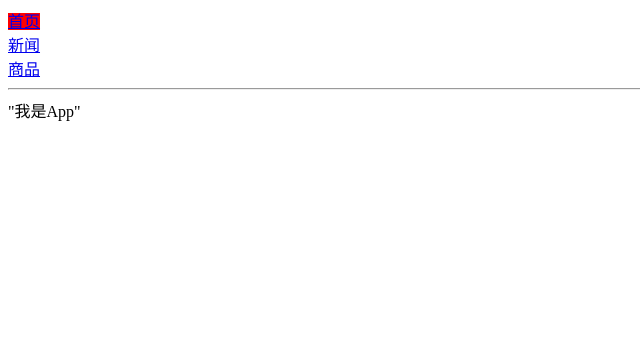
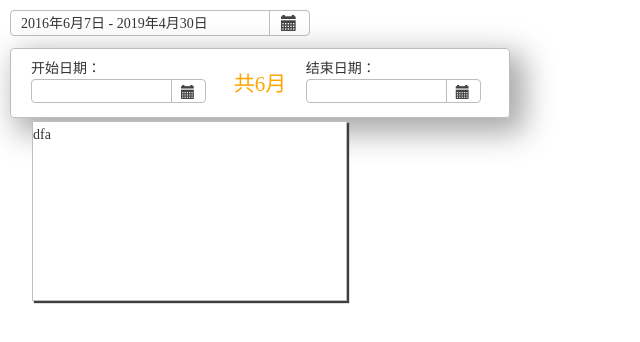
Before and after one commit to caoleyun/P2P-Lending-platform, a React app: page / in a window 1280 px wide. Shown: the top 342 px of the page, without its empty margins (0-640 px from the left). Built offline with nearby package versions, Linux system fonts and the light colour scheme.

Commit message:
日历组件初始化

```diff
--- a/config/webpack.config.js
+++ b/config/webpack.config.js
@@ -38,7 +38,7 @@ const shouldInlineRuntimeChunk = process.env.INLINE_RUNTIME_CHUNK !== 'false';
 const useTypeScript = fs.existsSync(paths.appTsConfig);
 
 // style files regexes
-const cssRegex = /\.css$/;
+const cssRegex = /\.(css|less)$/;
 const cssModuleRegex = /\.module\.css$/;
 const sassRegex = /\.(scss|sass)$/;
 const sassModuleRegex = /\.module\.(scss|sass)$/;
@@ -108,6 +108,9 @@ module.exports = function(webpackEnv) {
           sourceMap: isEnvProduction && shouldUseSourceMap,
         },
       },
+      {
+        loader: require.resolve('less-loader') // compiles Less to CSS
+      }
     ].filter(Boolean);
     if (preProcessor) {
       loaders.push({
--- a/package.json
+++ b/package.json
@@ -12,6 +12,7 @@
     "babel-loader": "8.0.5",
     "babel-plugin-named-asset-import": "^0.3.2",
     "babel-preset-react-app": "^8.0.0",
+    "bootstrap": "^3.4.1",
     "case-sensitive-paths-webpack-plugin": "2.2.0",
     "css-loader": "2.1.1",
     "dotenv": "6.2.0",
@@ -34,6 +35,7 @@
     "jest-environment-jsdom-fourteen": "0.1.0",
     "jest-resolve": "24.7.1",
     "jest-watch-typeahead": "0.3.0",
+    "jquery": "^3.4.0",
     "mini-css-extract-plugin": "0.5.0",
     "optimize-css-assets-webpack-plugin": "5.0.1",
     "pnp-webpack-plugin": "1.2.1",
@@ -130,5 +132,9 @@
     "presets": [
       "react-app"
     ]
+  },
+  "devDependencies": {
+    "less": "^3.9.0",
+    "less-loader": "^5.0.0"
   }
 }
--- a/public/index.html
+++ b/public/index.html
@@ -4,7 +4,7 @@
     <meta charset="utf-8" />
     <link rel="shortcut icon" href="%PUBLIC_URL%/favicon.ico" />
     <meta name="viewport" content="width=device-width, initial-scale=1" />
-    <title>React App</title>
+    <title>日历组件</title>
   </head>
   <body>
     <div id="root"></div>
--- a/src/component/App.js
+++ /dev/null
@@ -1,23 +0,0 @@
-import React from "react";
-
-
-
-
-
-class App  extends React.Component{
-	constructor(){
-		super();
-	}
-
-
-	render(){
-		return (
-			<div>
-				"我是App"
-			</div>
-		)
-	}
-
-}
-
-export default App;
--- /dev/null
+++ b/src/component/BECanlendar.js
@@ -0,0 +1,49 @@
+import React from "react";
+import Canlendar from './Canlendar.js';
+import '../static/BECanlendar.less';
+
+
+
+
+
+class BECanlendar  extends React.Component{
+	constructor(){
+		super();
+	}
+
+
+	render(){
+		return (
+			<div className="BECanlendar">
+				<div className="result">
+					2016年6月7日 - 2019年4月30日
+					<span className="glyphicon glyphicon-calendar canlendarbtn"></span>
+				</div>
+				<div className="chooseBox">
+					<div className="begin">
+						开始日期：
+						<div className="begin_result result">
+							<span className="glyphicon glyphicon-calendar canlendarbtn"></span>
+							<Canlendar />
+						</div>
+					</div>
+					<div className="days">
+						共<span className="month">6</span>月
+					</div>
+					<div className="end">
+						结束日期：
+						<div className="begin_result result">
+							<span className="glyphicon glyphicon-calendar canlendarbtn"></span>
+						</div>
+					</div>
+				</div>
+
+
+
+			</div>
+		)
+	}
+
+}
+
+export default BECanlendar;
--- /dev/null
+++ b/src/component/Canlendar.js
@@ -0,0 +1,24 @@
+import React from "react";
+
+
+
+
+
+
+class Canlendar  extends React.Component{
+	constructor(){
+		super();
+	}
+
+
+	render(){
+		return (
+			<div className="canlendarChooser">
+				dfa
+			</div>
+		)
+	}
+
+}
+
+export default Canlendar;
--- a/src/component/Content.js
+++ /dev/null
@@ -1,26 +0,0 @@
-import React from "react";
-
-
-
-
-class Content  extends React.Component{
-	constructor(props){
-		super(props);
-	}
-
-	componentDidMount(){
-		console.log(this.props.match.params);
-		console.log(this.props);
-	}
-
-	render(){
-		return (
-			<div>
-				我是Content
-			</div>
-		)
-	}
-
-}
-
-export default Content;
--- a/src/component/News.js
+++ /dev/null
@@ -1,55 +0,0 @@
-import React from "react";
-import { Link} from "react-router-dom";
-
-
-
-
-class News  extends React.Component{
-	constructor(props){
-		super(props);
-
-		this.state={
-			list:[
-				{
-					aid:'11',
-					title:'11'
-				},
-				{
-					aid:'22',
-					title:'22'
-				},
-				{
-					aid:'33',
-					title:'33'
-				},
-				{
-					aid:'44',
-					title:'44'
-				}
-			]
-		}
-
-	}
-
-	render(){
-		return (
-			<div>
-				我是News
-				<ul>
-					{
-						this.state.list.map((value,key)=>{
-							return(
-								<li key={key}>
-									<Link to={"/content/"+value.aid}>{value.title}</Link>
-								</li>
-							)
-						})
-					}
-				</ul>
-			</div>
-		)
-	}
-
-}
-
-export default News;
--- a/src/component/Product.js
+++ /dev/null
@@ -1,20 +0,0 @@
-import React from "react";
-
-
-
-
-class Product  extends React.Component{
-	constructor(){
-		super();
-	}
-
-
-	render(){
-		return (
-			"我是Product"
-		)
-	}
-
-}
-
-export default Product;
--- a/src/index.js
+++ b/src/index.js
@@ -1,40 +1,16 @@
 import React from 'react';
 import {render} from 'react-dom';
-import App from './component/App.js';
-import News from './component/News.js';
-import Product from './component/Product.js';
-import Content from './component/Content.js';
 
-import './static/index.css';
+import BECanlendar from './component/BECanlendar.js';
 
-import { combineReducers , createStore } from 'redux';
-import { Provider } from 'react-redux';
-import { routerReducer , syncHistoryWithStore } from 'react-router-redux';
-
-
-import { Route , Link , HashRouter as Router , browserHistory } from 'react-router-dom'
-
-import createHistory from 'history';
+import 'bootstrap/dist/css/bootstrap.css';
+import $ from 'jquery/dist/jquery.min.js';
 
 
 
-// import {BrowserRouter as Router , Route , Link} from "react-router-dom";
-
-render(
-	<Router>
-		<div>
-
-			<Link to="/" className="haha">首页</Link><br />
-			<Link to="/news">新闻</Link><br />
-			<Link to="/product">商品</Link><br />
-			<hr/>
 
 
 
-			<Route exact path="" component={App} />
-			<Route  path="/news" component={News} />
-			<Route  path="/product" component={Product} />
-			<Route  path="/content/:aid" component={Content} />
-		</div>
-	</Router>
-,document.getElementById("root"))
+
+
+render(<BECanlendar />,document.getElementById("root"))
--- /dev/null
+++ b/src/static/BECanlendar.less
@@ -0,0 +1,113 @@
+@BECanlendar_box_className: .BECanlendar;
+@resultWidth:300px;
+@height:26px;
+@borderColor: #BDBDBD;
+
+@chooseBox:500px;
+
+
+
+@{BECanlendar_box_className}{
+	margin:10px;
+	width:@resultWidth;
+	position:relative;
+	font-family:"微软雅黑";
+
+
+	.result{
+		width:@resultWidth;
+		height:@height;
+		border:1px solid @borderColor;
+		border-radius:4px;
+		text-align: left;
+		line-height: @height;
+		padding-left:10px;
+		box-sizing: border-box;
+		position:relative;
+		cursor: pointer;
+		font-size: 14px;
+	}
+	.result span.canlendarbtn{
+		position:absolute;
+		right:0;
+		top:0;
+		width:40px;
+		height: @height - 2px;
+		border-left:1px solid @borderColor;
+
+		&::before{
+			position:absolute;
+			top:5px;
+			left:11px;
+			font-size:16px;
+			color:#424242;
+		}
+	}
+	.chooseBox{
+		width:@chooseBox;
+		height:70px;
+		border:1px solid @borderColor;
+		position:absolute;
+		top:38px;
+		left:0;
+		border-radius: 4px;
+		padding:10px 20px;
+		box-shadow: darkgrey 10px 10px 30px 5px ;
+
+		.begin{
+			float:left;
+			width:40%;
+			position:relative;
+		}
+		.days{
+			float:left;
+			width:20%;
+			text-align: center;
+			line-height: 50px;
+			font-size: 21px;
+			color:orange;
+
+		}
+		.end{
+			float:left;
+			width:40%;
+			position:relative;
+		}
+
+		@smallResultHeight:24px;
+		.result{
+			width:175px;
+			height:@smallResultHeight;
+
+			span.canlendarbtn{
+				font-size:16px;
+				height:@smallResultHeight - 2px;
+				width:34px;
+
+				&::before{
+					position:absolute;
+					top:5px;
+					left:9px;
+					font-size:14px;
+					color:#424242;
+				}
+			}
+		}
+	}
+}
+
+
+
+
+@canlendarClassName: .canlendarChooser;
+
+@{canlendarClassName}{
+	position:absolute;
+	top:41px;
+	left:0;
+	width:315px;
+	height:180px;
+	border:1px solid #BDBDBD;
+	background:white;
+	box-shadow:2px 2px 1px #433e3e;
+}
--- a/src/static/index.css
+++ /dev/null
@@ -1,3 +0,0 @@
-.haha{
-	background-color:red;
-}
```
Also changed, not shown: 1 other file (tests, documents, lock files or other folders).
